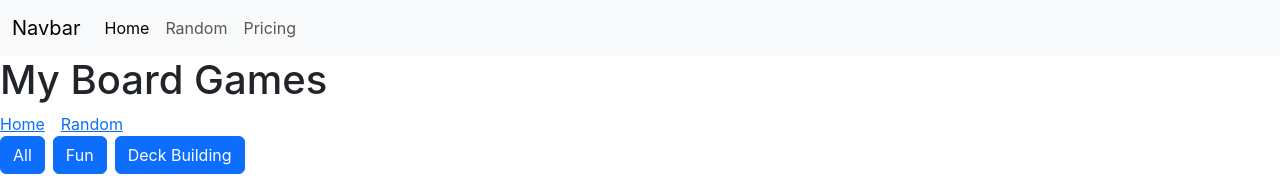
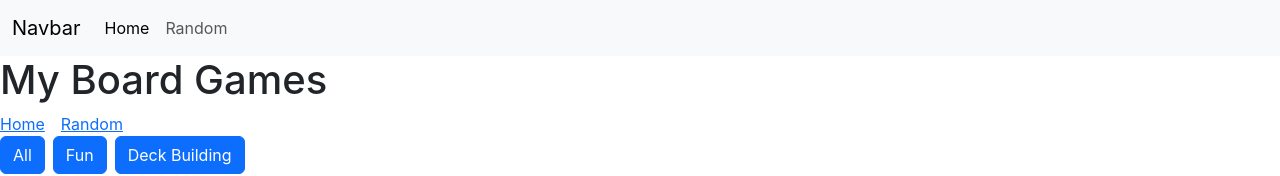
Before and after one commit to MicheleDS79/NuCamp-Portfolio-demo-version, a React (Create React App) app: page / in a window 1280 px wide. Shown: the top 176 px of the page. Built offline with nearby package versions, Linux system fonts and the light colour scheme.

Commit message:
Added Pages, Filtering of Games, Navbar

```diff
--- a/src/App.js
+++ b/src/App.js
@@ -25,9 +25,6 @@
         <li class="nav-item">
           <a class="nav-link" href="/random">Random</a>
         </li>
-        <li class="nav-item">
-          <a class="nav-link" href="/pricing">Pricing</a>
-        </li>
       </ul>
     </div>
   </div>
```
